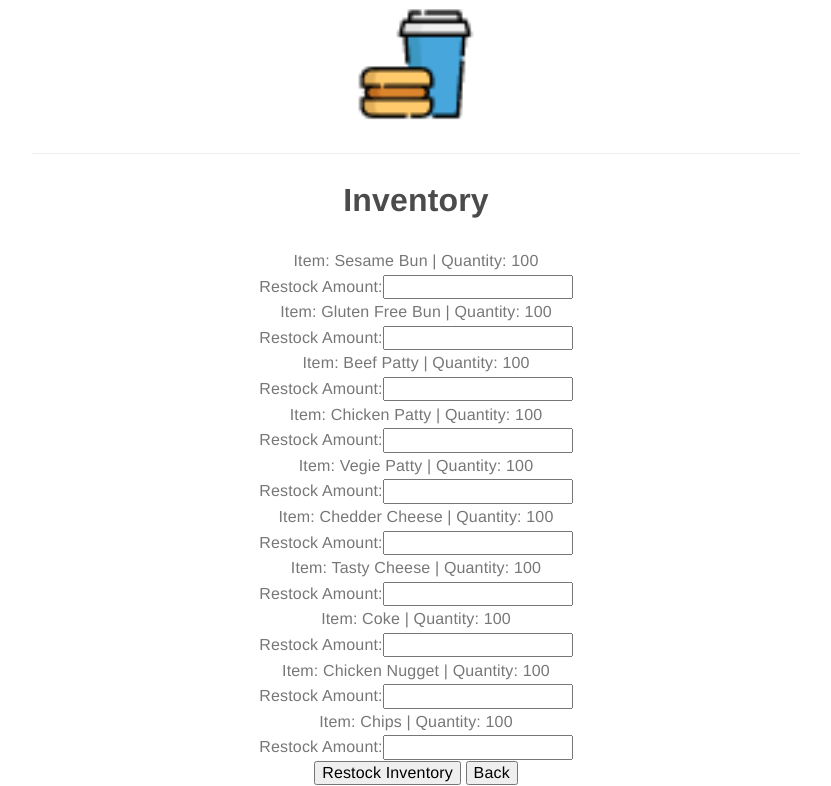
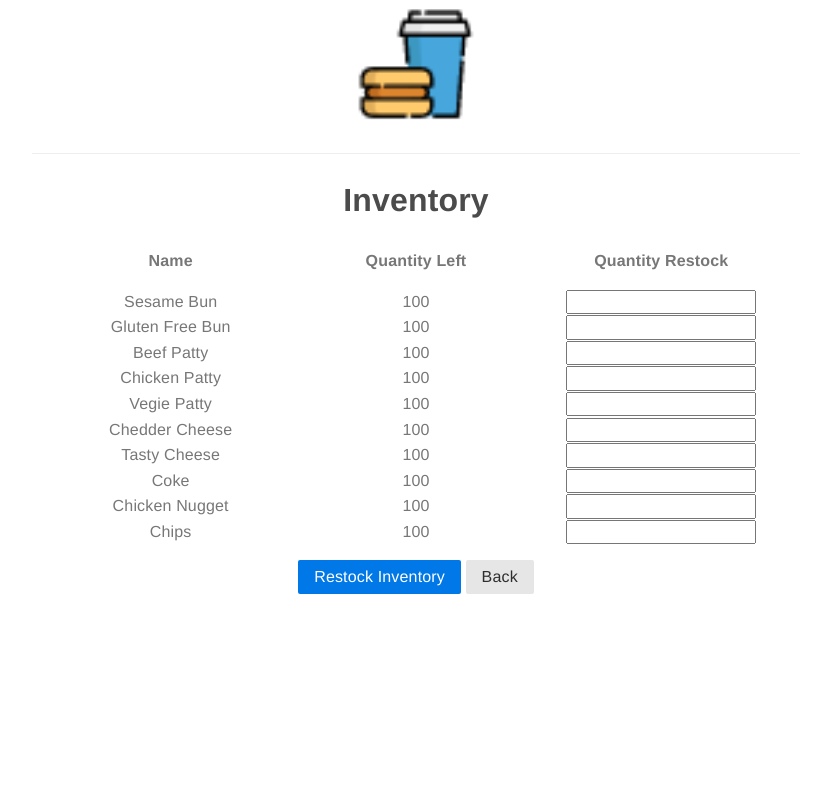
Before and after one commit to peterhuyxuan/SelfOrderingFoodSystem, a Flask app: page /inventory in a window 1280 px wide. Shown: the part 135-921 px from the top of the page, without its empty margins (224-1055 px from the left). After the commit the page ends 729 px from the top, so only its background shows below. Run offline with Flask 2, Linux system fonts and the light colour scheme; some libraries are stand-ins or nearby versions.

Commit message:
add min in html tag and styles for inventory

```diff
--- a/templates/inventory.html
+++ b/templates/inventory.html
@@ -6,12 +6,22 @@
             <h1>Inventory</h1>
             <div>
                 {% if msg %}<span class="message">{{ msg }}</span><br>{% endif %}
-                {% for item in inventory %}
-                Item: {{item.name}} | Quantity: {{item.quantity}}<br>
-                Restock Amount:<input name="{{ item.name }}" type="number" min='0'><br>
-                {% endfor %}
-                <input name="submit" value="Restock Inventory" type="submit">
-                <input name="submit" value="Back" type="submit">
+                <div class="pure-g">
+                    <div class="pure-u-1-3" style="font-weight: bold">Name</div>
+                    <div class="pure-u-1-3" style="font-weight: bold">Quantity Left</div>
+                    <div class="pure-u-1-3" style="font-weight: bold">Quantity Restock</div>
+                </div>
+                <div class="pure-g">
+                    <div style="margin:15px 0px">
+                        {% for item in inventory %}
+                        <div class="pure-u-1-3" >{{item.name}}</div>
+                        <div class="pure-u-1-3" >{{item.quantity}}</div>
+                        <div class="pure-u-1-3" ><input name="{{ item.name }}" type="number" min='0'></div>
+                        {% endfor %}
+                    </div>
+                </div>
+                <input class="pure-button pure-button-primary" name="submit" value="Restock Inventory" type="submit">
+                <input class="pure-button" name="submit" value="Back" type="submit">
             </div>
         </div>
     </form>
--- a/templates/menu_list.html
+++ b/templates/menu_list.html
@@ -6,7 +6,7 @@
         <div class='pure-g input-spacing'>
             <div class="pure-u-1-3"><label>{{ item.name }}</label></div>
             <div class="pure-u-1-3"><label>${{ item.price }}</label></div>
-            <div><input name="{{ item.name }}" type="number" value="{% if form %}{{ form[item.name] }}{% else %}0{% endif %}"></div>
+            <div><input name="{{ item.name }}" type="number" value="{% if form %}{{ form[item.name] }}{% else %}0{% endif %}" min="0"></div>
         </div>
         {% if errors[item.name] %} <p class="pure-form-message" style="color: red">{{ errors[item.name] }}</p>{% endif %}
     {% endif %}
--- a/templates/order_detail.html
+++ b/templates/order_detail.html
@@ -23,7 +23,7 @@
         <div class="pure-u-1-3 input-spacing">{{ name }}</div>
         <div class="pure-u-1-3 input-spacing">
           {% if not confirmed %}
-          <input name = '{{ field_name }}' value='{{ qty }}'>
+          <input name = '{{ field_name }}' value='{{ qty }}' type="number" min='0'>
           {% else %}
           {{ qty }}
           {% endif %}
@@ -53,7 +53,7 @@
           <div class="pure-u-1-3 input-spacing">{{ name }}</div>
           <div class="pure-u-1-3 input-spacing">
             {% if not confirmed %}
-            <input name = 'other-{{ name }}' value='{{ qty }}' type='number'>
+            <input name = 'other-{{ name }}' value='{{ qty }}' type="number" min="0">
             {% else %}
             {{ qty }}
             {% endif %}
```
